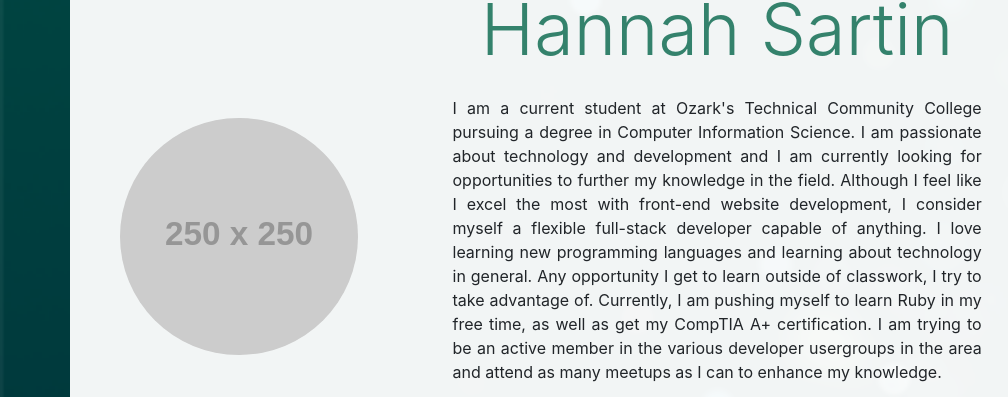
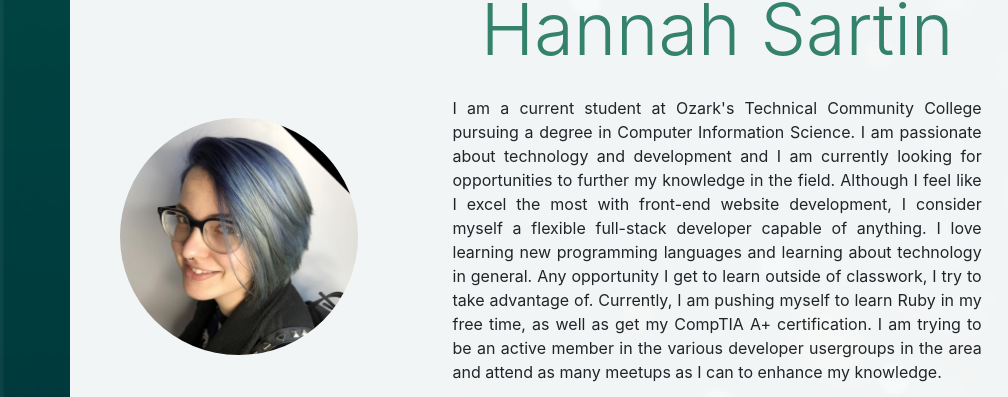
Before and after one commit to sylve0n/sylve0n.github.io.deprecated, a plain HTML site: page index.html in a window 1280 px wide. Shown: the part 96-493 px from the top of the page, 0-1008 px from the left. Drawn offline with nearby package versions, Linux system fonts and the light colour scheme; placeholder pictures from the web are drawn by us.

Commit message:
Replaced Filler Image

```diff
--- a/index.html
+++ b/index.html
@@ -23,8 +23,8 @@
 
           </div> -->
           <div class="col-md-3">
-            <img src="http://via.placeholder.com/250x250" class="rounded-circle img-fluid" alt="me">
-            <!-- <img src="images/me.jpg" class="rounded-circle img-fluid" alt="me"> -->
+            <!-- <img src="http://via.placeholder.com/250x250" class="rounded-circle img-fluid" alt="me"> -->
+            <img src="images/me.jpg" class="rounded-circle img-fluid" alt="me">
           </div>
           <div class="col">
             <h1 class="display-3">Hannah Sartin</h1>
```
